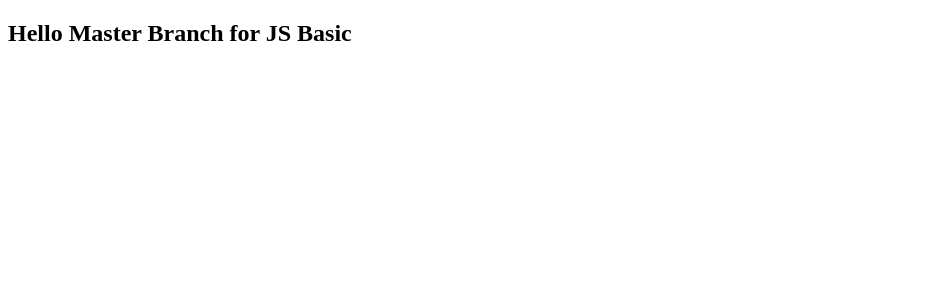
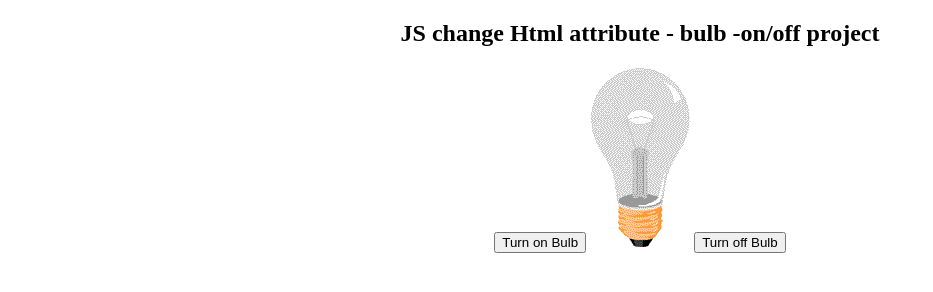
Before and after one commit to Md-Jakaria-Ahmed/basic-javascript, a plain HTML site: page index.html in a window 1280 px wide. Shown: the whole page, without its empty margins (0-933 px from the left). Drawn offline with Linux system fonts and the light colour scheme.

Commit message:
Change HTML attribute by usning js

```diff
--- a/index.html
+++ b/index.html
@@ -8,9 +8,15 @@
     <title>Home Tutorial JS</title>
 </head>
 
-<body>
+<body style="text-align:center">
 
-    <h2>Hello Master Branch for JS Basic</h2>
+    <h2>JS change Html attribute - bulb -on/off project</h2>
+
+    <button onclick="document.getElementById('bulb').src='img/pic_bulbon.gif' " style="cursor: pointer;">Turn on
+        Bulb</button>
+    <img id="bulb" src="img/pic_bulboff.gif" alt="bulb porjcet">
+    <button onclick="document.getElementById('bulb').src='img/pic_bulboff.gif' " style="cursor: pointer;">Turn off
+        Bulb</button>
 
 </body>
 
```
